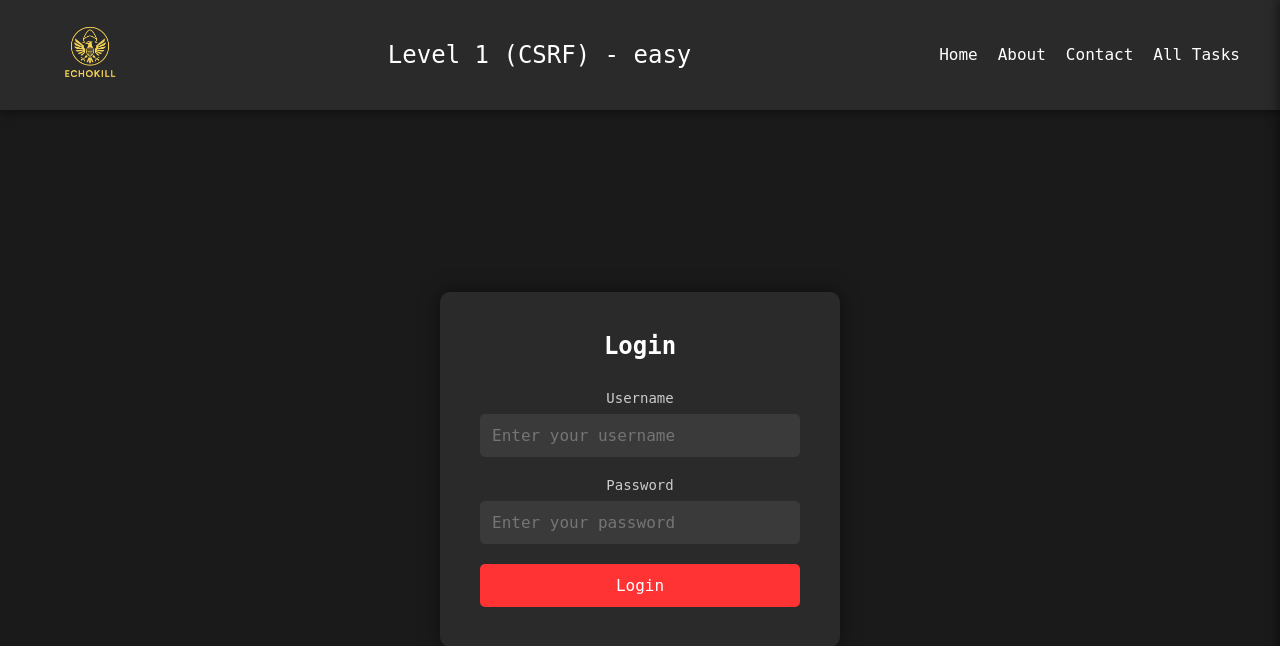
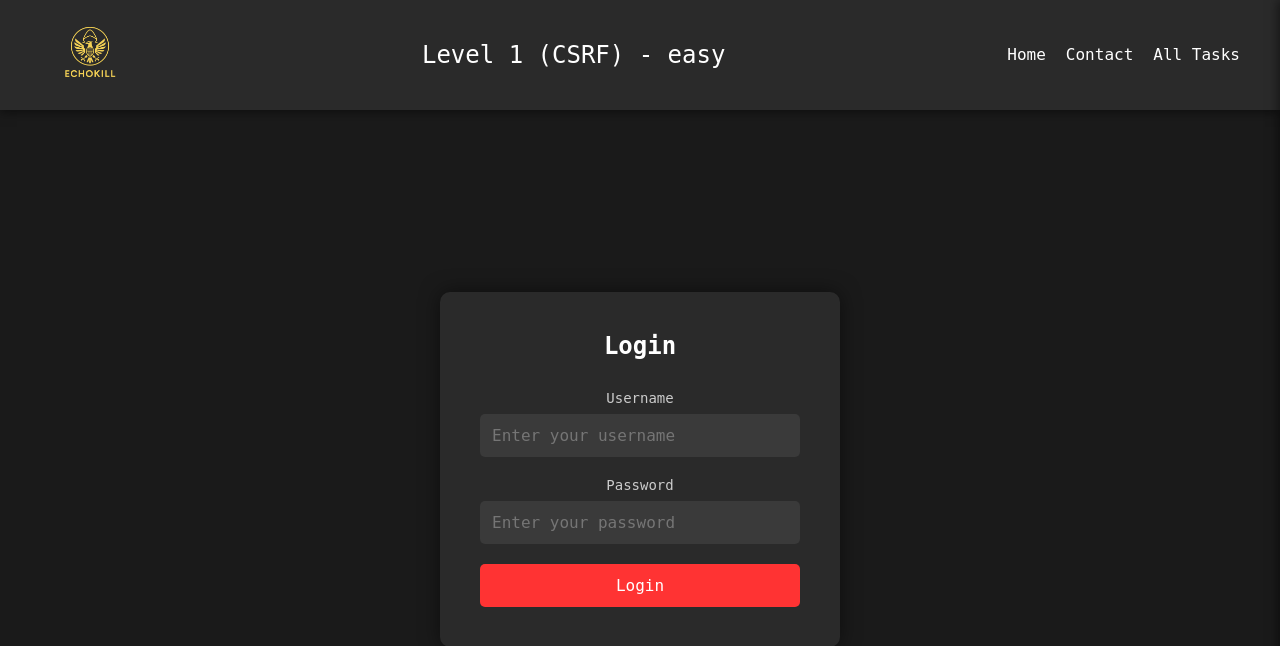
Before and after one commit to cmhdhffec1/reDVWAv1, a PHP site: page /csrf.php in a window 1280 px wide. Shown: the top 646 px of the page. Run offline with PHP 8.4, Linux system fonts and the light colour scheme.

Commit message:
Update csrf.php

```diff
--- a/my-dvwa/public/csrf.php
+++ b/my-dvwa/public/csrf.php
@@ -4,6 +4,7 @@
     <meta charset="UTF-8">
     <meta name="viewport" content="width=device-width, initial-scale=1.0">
     <script src="jquery-3.7.1.min.js"></script>
+    <link rel="icon" href="/img/mlogo.png" sizes="32x32" type="image/x-icon">
     <title>CSRF Page</title>
     <style>
         * {
@@ -219,9 +220,8 @@ div#notification {
     <p style="color: #fff; font-size: 24px;">Level 1 (CSRF) - easy</p>
     <nav>
         <ul>
-            <li><a href="#">Home</a></li>
-            <li><a href="#">About</a></li>
-            <li><a href="#">Contact</a></li>
+            <li><a href="/">Home</a></li>
+            <li><a href="https://t.me/EchoKill_Hack">Contact</a></li>
             <li><a href="#" id="all-tasks">All Tasks</a></li>
         </ul>
     </nav>
@@ -237,6 +237,7 @@ div#notification {
         <li><a href="/csrf.php">Lesson 2: CSRF</a></li>
         <li><a href="/sql.php">Lesson 3: SQL Injection</a></li>
         <li><a href="/rce.php">Lesson 4: RCE File Upload</a></li>
+        <li><a href="/ci.php">Lesson 5: Command Injection</a></li>
     </ul>
 </div>
 
```
